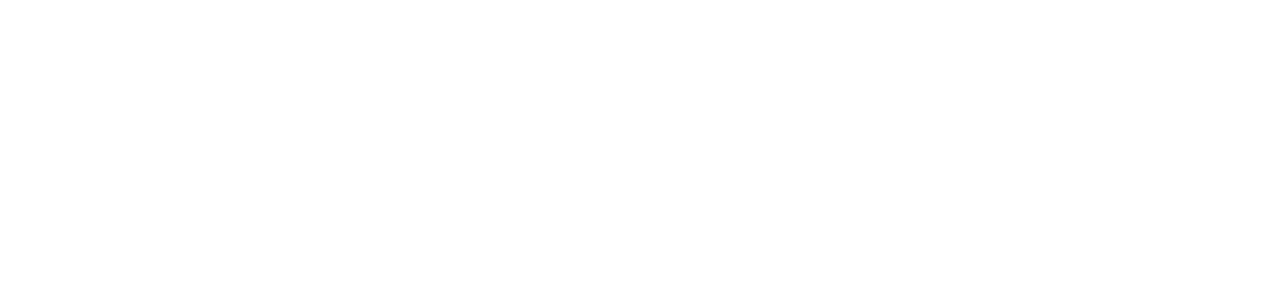
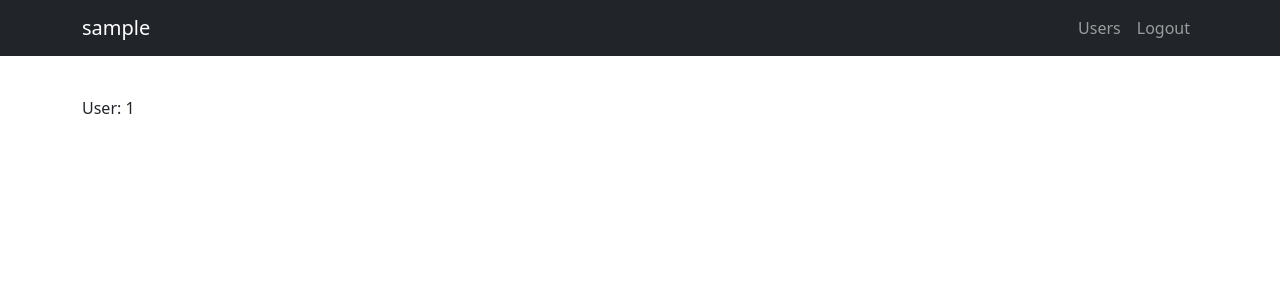
Before and after one commit to suhailvs/lets-react, a React (Vite) app: page /user/1 in a window 1280 px wide. Before the commit this address had no page. Shown: the top 300 px of the page. Built offline with nearby package versions, Linux system fonts and the light colour scheme; sample sign-in values are in the browser's storage.

Commit message:
added nav bar

```diff
--- a/src/App.jsx
+++ b/src/App.jsx
@@ -1,31 +1,24 @@
 import { Routes, Route, Navigate } from 'react-router-dom';
+import Nav from './pages/Nav';
 import Login from './pages/Login';
 import Register from './pages/Register';
 import Dashboard from './pages/Dashboard';
+import User from './pages/User';
 import PrivateRoute from './components/PrivateRoute';
-import { useNavigate } from 'react-router-dom';
+
 function App() {
-  const navigate = useNavigate();
-  const handleLogout = () => {
-    localStorage.removeItem('user');
-    navigate('/login');
-  };
+
   return (
     <div className="container">
-
+      <Nav />
       <Routes>
         <Route path="/" element={<Navigate to="/login" />} />
         <Route path="/login" element={<Login />} />
         <Route path="/register" element={<Register />} />
-        <Route
-          path="/dashboard"
-          element={
-            <PrivateRoute>
-              <button onClick={handleLogout}>Logout</button>
-              <Dashboard />
-            </PrivateRoute>
-          }
-        />
+        <Route element={<PrivateRoute />}>
+            <Route path="/dashboard" element={<Dashboard />} />
+            <Route path="/user/:id" element={<User />} />
+        </Route>
       </Routes>
     </div>
   );
--- a/src/components/PrivateRoute.jsx
+++ b/src/components/PrivateRoute.jsx
@@ -1,13 +1,11 @@
-import { Navigate } from 'react-router-dom';
-// import { getUser } from '../utils/auth';
-
+import { Navigate, Outlet } from 'react-router-dom';
 const getUser = () => {
   const user = localStorage.getItem('user');
   return user ? JSON.parse(user) : null;
 };
-
-const PrivateRoute = ({ children }) => {
-  return getUser() ? children : <Navigate to="/login" />;
+const PrivateRoute = () => {
+  const user = getUser();
+  return user ? <Outlet /> : <Navigate to="/login" />;
 };
 
 export default PrivateRoute;
--- a/src/pages/Dashboard.jsx
+++ b/src/pages/Dashboard.jsx
@@ -1,23 +1,19 @@
-// import { logout } from '../utils/auth';
-
 import { useState, useEffect } from 'react';
+import {Link} from "react-router-dom";
 import API from '../utils/api';
 
 export default function Dashboard() {
   const [users, setUsers] = useState([]);
-
-
+  const [loading, setLoading] = useState(false);
   useEffect(() => {
     fetchUsers();
   }, []);
 
-
   const fetchUsers = async () => {
+    setLoading(true);
     try {
-      // const token = JSON.parse(localStorage.getItem('user'))['key'];
-      // console.log(token)
-      // API.defaults.headers.common['Authorization'] = `Token ${token}`;
       const response = await API.get(`/users/`);
+      console.log(response.data)
       setUsers(response.data);
     } catch (err) {
       if (err.response) {
@@ -28,7 +24,7 @@
         alert('An unexpected error occurred.');
       }
     } finally {
-      // setLoading(false);
+      setLoading(false);
     }
   };
   const listItems = users.map((user) =>
@@ -38,7 +34,7 @@
           <img className="mr-3" src={user.thumbnail} alt="" />
         </a>
         <div className="media-body">
-          <a href="#">{user.username}</a><br />
+         <Link to={`/user/${user.id}`}>{user.username}</Link><br />
           Balance: <strong>{user.balance}</strong><br />
           {user.first_name}
         </div>
@@ -48,7 +44,7 @@
   return (
     <>
       <h2>Welcome to the Dashboard!</h2>
-      <div className="row">{listItems}</div>
+      {loading==true ? (<div>loading...</div>): (<div className="row">{listItems}</div>)}
     </>
   );
 }
--- /dev/null
+++ b/src/pages/Nav.jsx
@@ -0,0 +1,37 @@
+import { NavLink } from 'react-router-dom';
+import { useNavigate } from 'react-router-dom';
+
+
+
+export default function Nav() {
+
+    const navigate = useNavigate();
+
+    const getUser = () => {
+      const user = localStorage.getItem('user');
+      return user ? JSON.parse(user) : null;
+    };
+
+    const handleLogout = () => {
+      localStorage.removeItem('user');
+      navigate('/login');
+    };
+
+    const user = getUser();
+    // only show nav when logged in
+    if (!user) return null;
+    return (
+        <>
+            <nav className="navbar navbar-expand navbar-dark bg-dark fixed-top">
+                <div className="container">
+                    <a className='navbar-brand' href='/'>{user['username']}</a>
+                    <div className="navbar-nav">
+                        <NavLink to="/dashboard" className="nav-item nav-link">Users</NavLink>
+                        <button onClick={handleLogout} className="btn btn-link nav-item nav-link">Logout</button>
+                    </div>
+                </div>
+            </nav>
+            <br /><br /><br /><br />
+        </>
+    );
+}
--- /dev/null
+++ b/src/pages/User.jsx
@@ -0,0 +1,7 @@
+import { useParams } from 'react-router';
+
+export default function User() {
+  const params = useParams();
+  const userid = params['id'];
+  return <div>User: {userid}</div>
+}
```
